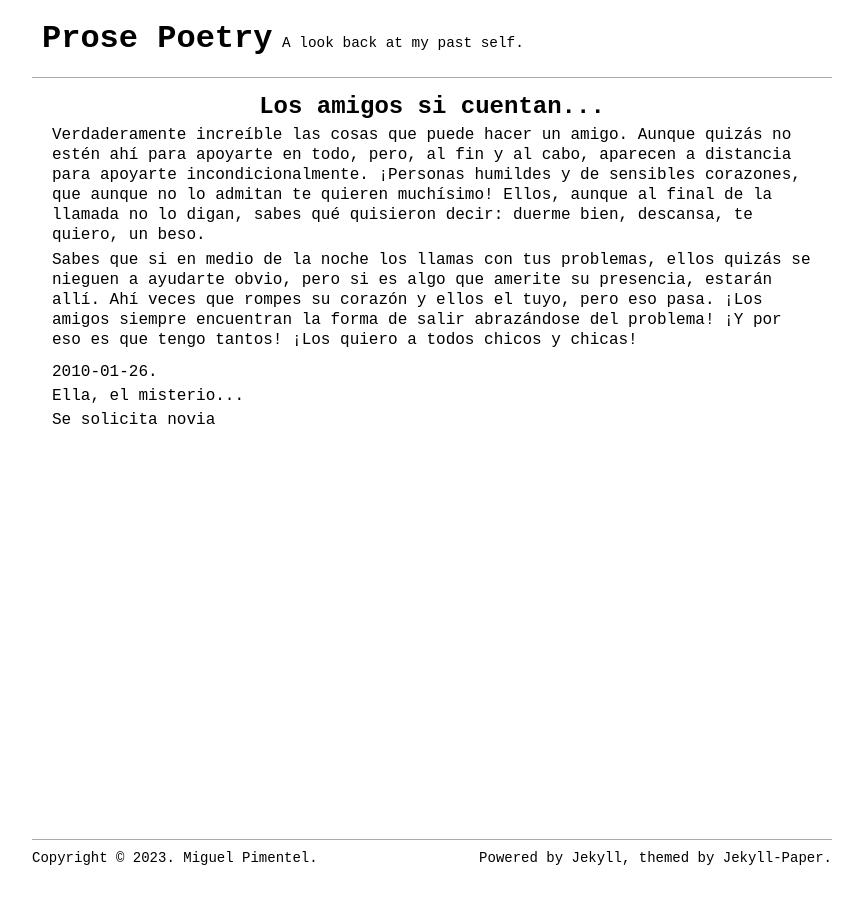
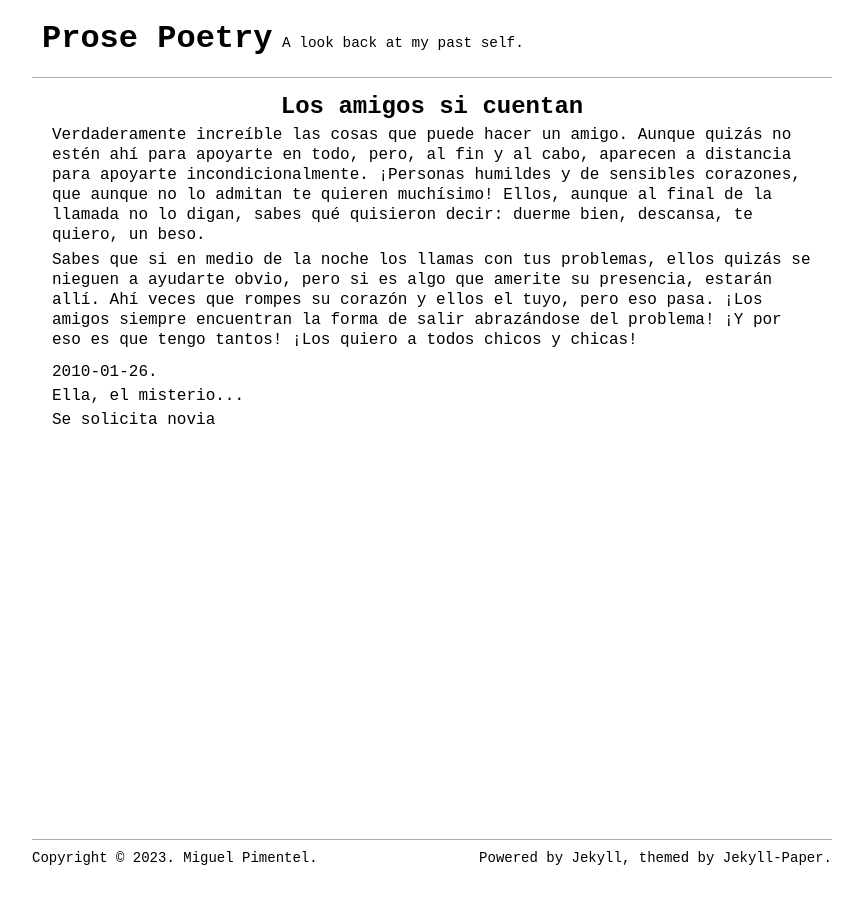
Before and after one commit to semanticdata/prose-poetry, a Jekyll site: the page built from _posts/2010-01-26-los-amigos-si-cuentan.md, in a window 1280 px wide. Shown: the whole page, without its empty margins (208-1068 px from the left). Built offline with Jekyll 4.4.1, drawn with Linux system fonts in a browser that asks for light colours.

```diff
--- a/_posts/2010-01-26-los-amigos-si-cuentan.md
+++ b/_posts/2010-01-26-los-amigos-si-cuentan.md
@@ -1,5 +1,5 @@
 ---
-title: Los amigos si cuentan...
+title: Los amigos si cuentan
 canonical_url: https://elandres.wordpress.com/2010/01/26/los-amigos-si-cuentan/
 date: 2010-01-26
 layout: post
```
